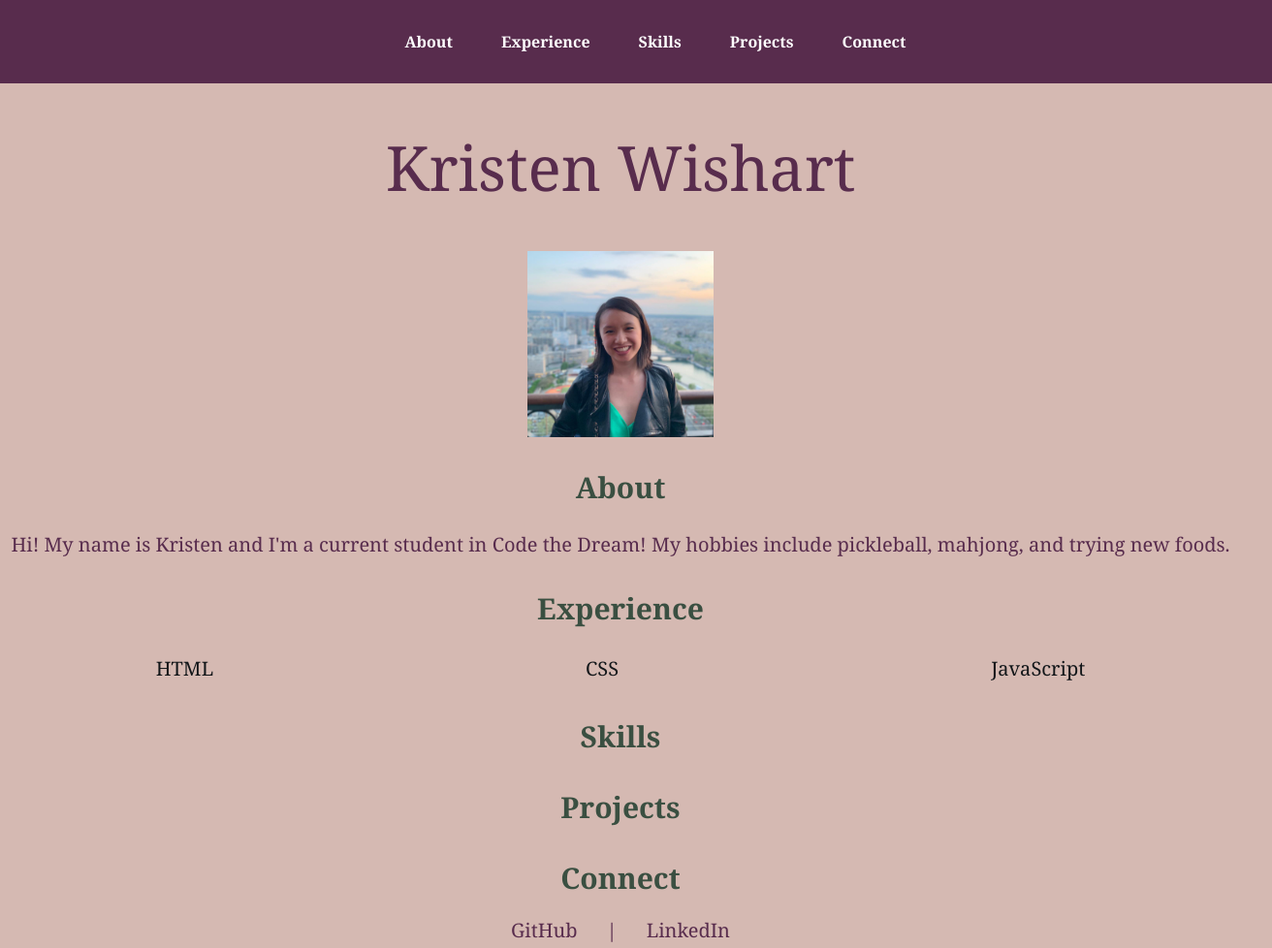
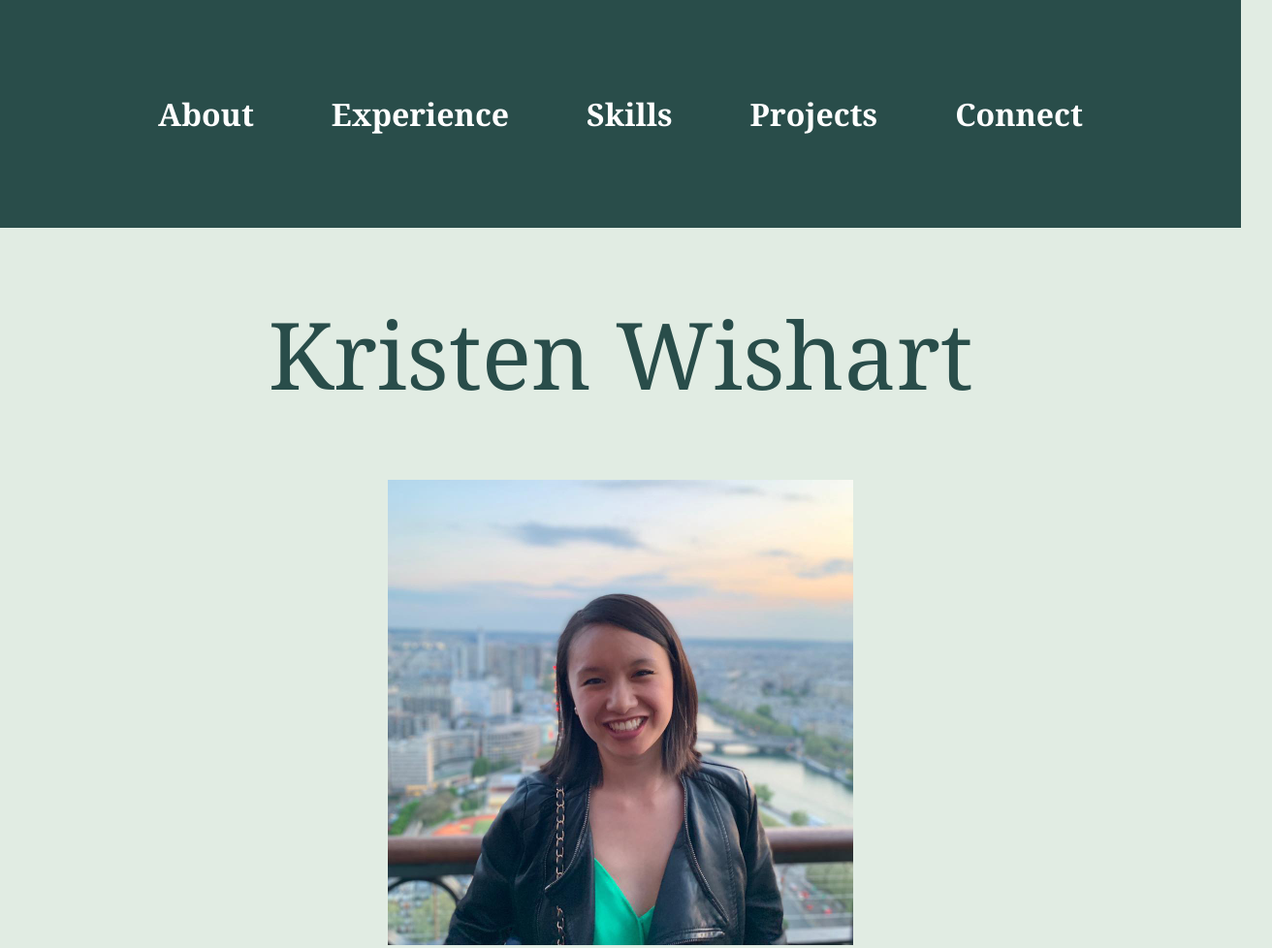
Before and after one commit to kwishart24/kristen-wishart-luna-portfolio, a plain HTML site: page index.html in a window 1280 px wide. Shown: the top 978 px of the page at 97% size, 1312 px wide, since content can reach past the window. Drawn offline with Linux system fonts and the light colour scheme.

Commit message:
responsiveness added

```diff
--- a/css/index.css
+++ b/css/index.css
@@ -1,23 +1,87 @@
 body {
   margin: 0;
+  padding: 0;
+  background-color: #d5b9b2;
+  color: #121619;
+  font-family: Georgia, "Times New Roman", Times, serif;
+}
+
+/*Tablet View*/
+
+@media screen and (min-width: 768px) {
+  /*Change color of body on tablet*/
+  body {
+    background-color: #d5b9b2;
+  }
+}
+
+/*Desktop View*/
+
+@media screen and (min-width: 1024px) {
+  /*Change color of body on desktop*/
+  body {
+    background-color: #e1ece3;
+  }
 }
 
 header {
-  width: 100%;
-  margin: 0 auto;
+  margin: 0;
   padding: 1rem;
   background-color: #582c4d;
   position: sticky;
   top: 0;
 }
 
+/*Tablet View*/
+
+@media screen and (min-width: 768px) {
+  /*Change color of body on tablet*/
+  header {
+    background-color: #582c4d;
+  }
+}
+
+/*Desktop View*/
+
+@media screen and (min-width: 1024px) {
+  /*Larger header*/
+  header {
+    padding: 5em;
+  }
+
+  /*Change color*/
+  header {
+    background-color: #294d4a;
+  }
+}
+
 nav ul {
   display: flex;
+  flex-wrap: wrap;
   list-style: none;
   justify-content: center;
   gap: 50px;
   text-align: center;
   font-weight: 900;
+  padding-left: 0;
+}
+
+/*Tablet View*/
+
+@media screen and (min-width: 768px) {
+  /*Larger gap between text in nav bar on tablet*/
+  nav ul {
+    gap: 55px;
+  }
+}
+
+/*Desktop View*/
+
+@media screen and (min-width: 1024px) {
+  /*Larger gap between text in nav bar on desktop*/
+  nav ul {
+    gap: 80px;
+  }
 }
 
 nav a {
@@ -25,9 +89,27 @@ nav a {
   color: #fff;
 }
 
+/*Tablet View*/
+
+@media screen and (min-width: 768px) {
+  /*Larger text on nav bar on desktop*/
+  nav a {
+    font-size: 1.25rem;
+  }
+}
+
+/*Desktop View*/
+
+@media screen and (min-width: 1024px) {
+  /*Larger text on nav bar on desktop*/
+  nav a {
+    font-size: 2rem;
+  }
+  /*Hover over nav bar on desktop*/
   nav a:hover {
     color: #fff;
     text-decoration: underline;
+  }
 }
 
 .nav-bar {
@@ -40,10 +122,27 @@ nav a:hover {
   align-content: center;
 }
 
-body {
-  background-color: #d5b9b2;
-  color: #121619;
-  font-family: Georgia, "Times New Roman", Times, serif;
+#main {
+  margin: 0 auto;
+  padding: 0 2em;
+}
+
+/*Tablet View*/
+
+@media screen and (min-width: 768px) {
+  /*Increase padding on tablet*/
+  #main {
+    padding: 0 5em;
+  }
+}
+
+/*Desktop View*/
+
+@media screen and (min-width: 1024px) {
+  /*Increase padding on desktop*/
+  #main {
+    padding: 0 10em;
+  }
 }
 
 h1 {
@@ -53,13 +152,52 @@ h1 {
   font-weight: 500;
 }
 
+/*Tablet View*/
+
+@media screen and (min-width: 768px) {
+  /*Larger h1 and color change on tablet*/
+  h1 {
+    font-size: 4rem;
+    color: #582c4d;
+  }
+}
+
+/*Desktop View*/
+
+@media screen and (min-width: 1024px) {
+  /*Larger h1 and color change on desktop*/
+  h1 {
+    font-size: 6rem;
+    color: #294d4a;
+  }
+}
+
 img {
   margin: auto;
-  max-width: 15%;
+  max-width: 70%;
+  margin-bottom: 1em;
+}
+
+/*Tablet View*/
+
+@media screen and (min-width: 768px) {
+  /*img width on tablet*/
+  img {
+    max-width: 60%;
+  }
+}
+
+/*Desktop View*/
+
+@media screen and (min-width: 1024px) {
+  /*img width on desktop*/
+  img {
+    max-width: 50%;
+  }
 }
 
 section {
-  margin: 2rem auto;
+  margin: 2rem 0;
   padding: 0;
   text-align: center;
   font-size: 1.25rem;
@@ -67,20 +205,61 @@ section {
 
 h2 {
   font-weight: 900;
-  color: #3a4f41;
+  color: #582c4d;
+  font-size: 2rem;
+}
+
+/*Tablet View*/
+
+@media screen and (min-width: 768px) {
+  /*Change color and size of h2 on desktop*/
+  h2 {
+    color: #582c4d;
+    font-size: 2rem;
+  }
+}
+
+/*Desktop View*/
+
+@media screen and (min-width: 1024px) {
+  /*Change color and size of h2 on desktop*/
+  h2 {
+    color: #294d4a;
+    font-size: 3rem;
+  }
 }
 
 p {
   display: inline;
+  color: #121619;
+  text-align: center;
+}
+
+/*Tablet View*/
+
+@media screen and (min-width: 768px) {
+  /*Change color and size of h2 on tablet*/
+  h2 {
     color: #582c4d;
+    font-size: 2rem;
+  }
+}
+
+/*Desktop View*/
+
+@media screen and (min-width: 1024px) {
+  /*Change size of p on desktop*/
+  p {
+    font-size: 1.5rem;
+  }
 }
 
 #experience ul {
+  display: flex;
   list-style-type: none;
   line-height: 1.75;
   padding-left: 0;
-  display: flex;
-  gap: 30%;
+  gap: 10%;
   justify-content: center;
   text-align: center;
 }
@@ -95,8 +274,31 @@ p {
   color: #582c4d;
 }
 
+/*Tablet View*/
+
+@media screen and (min-width: 768px) {
+  /*Change color of a on tablet*/
+  #connect a {
+    color: #582c4d;
+  }
+}
+
+/*Desktop View*/
+
+@media screen and (min-width: 1024px) {
+  /*Change color of a on desktop*/
+  #connect a {
+    color: #121619;
+  }
+}
+
+/*Desktop View*/
+
+@media screen and (min-width: 1024px) {
+  /*Add hovering effect on desktop*/
   #connect a:hover {
     color: #a26769;
+  }
 }
 
 .socials {
--- a/index.html
+++ b/index.html
@@ -21,6 +21,7 @@
         </nav>
       </div>
     </header>
+    <div id="main">
     <h1>Kristen Wishart</h1>
     <section id="about">
       <img src="images/Facebook Profile Pic.jpg" />
@@ -55,5 +56,6 @@
           >
         </div>
     </section>
+    </div>
   </body>
 </html>
```
Lines whose indentation alone changed are shown as unchanged.
